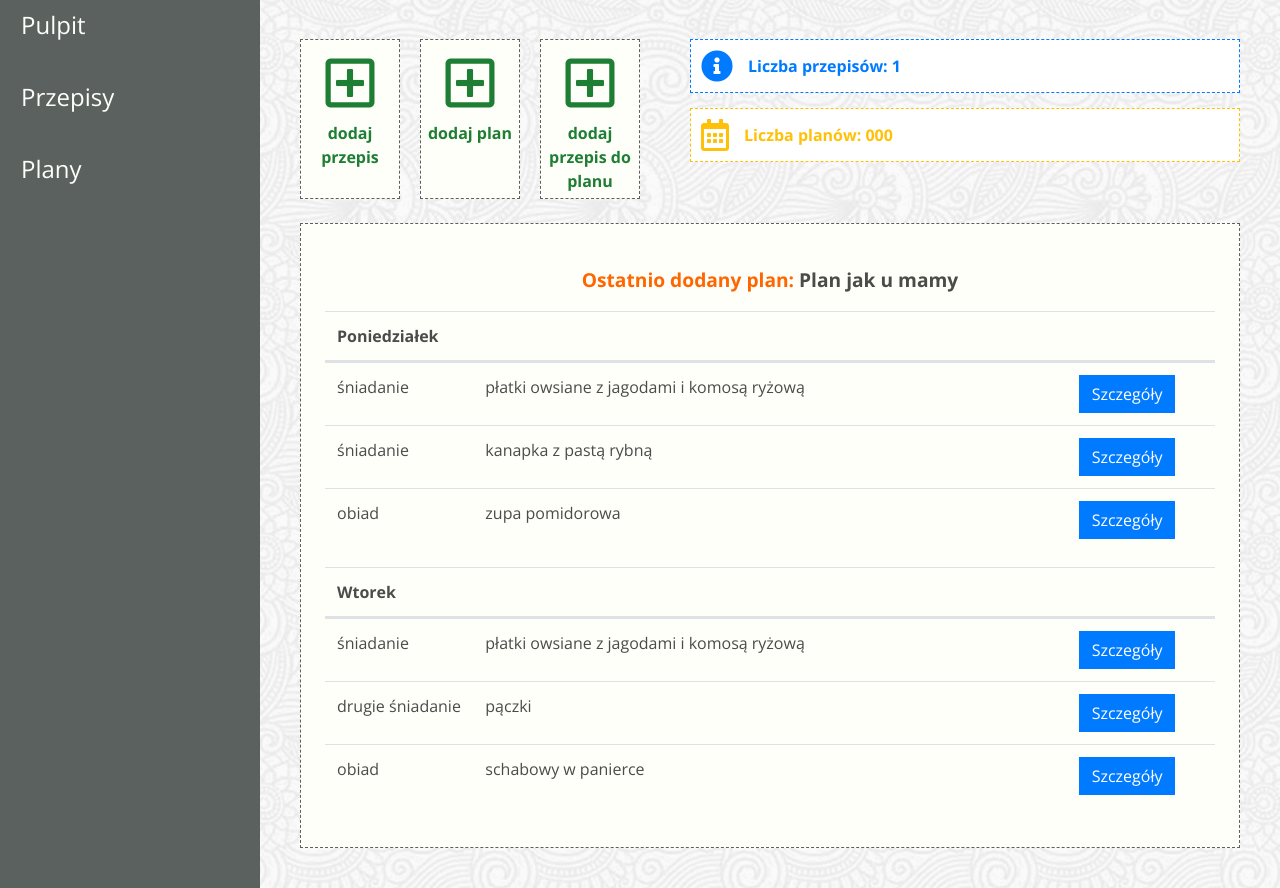
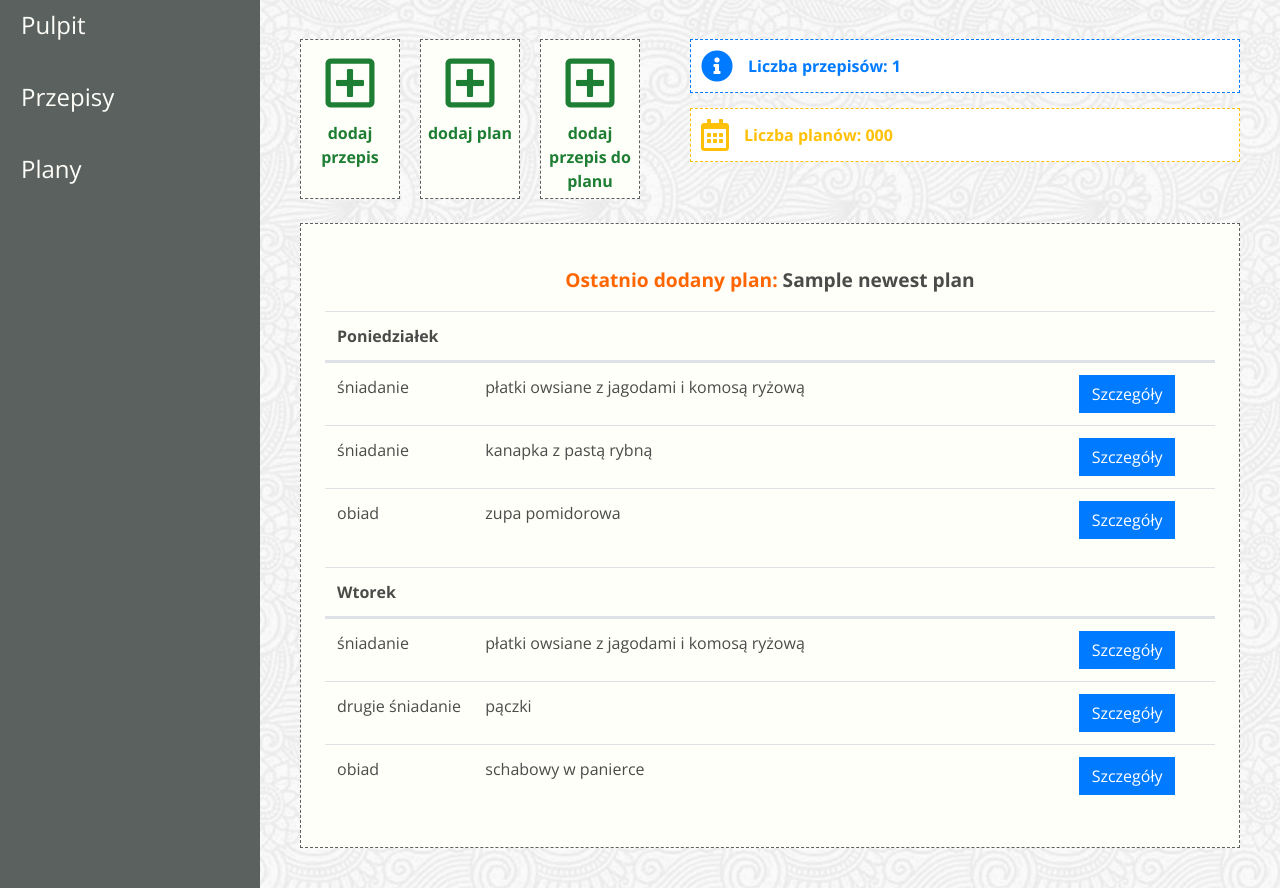
Before and after one commit to PiotrFiedoruk/food_app, a Django app: template jedzonko/templates/dashboard.html in a window 1280 px wide. Shown: the part 85-973 px from the top of the page. Run offline with Django 3.2, Linux system fonts and the light colour scheme; the template is opened without the code that fills it: most values are stand-ins (such as "Sample title", 1, 10 or a date in 2020); some libraries are stand-ins or nearby versions; some web fonts are replaced.

Commit message:
sending latest plan

```diff
--- a/jedzonko/templates/dashboard.html
+++ b/jedzonko/templates/dashboard.html
@@ -36,7 +36,7 @@
                 </div>
                 <div class="m-4 p-4 border-dashed">
                     <h2 class="dashboard-content-title">
-                        <span>Ostatnio dodany plan:</span> Plan jak u mamy
+                        <span>Ostatnio dodany plan:</span> {{ newest_plan.name }}
                     </h2>
                     <table class="table">
                         <thead>
--- a/jedzonko/views.py
+++ b/jedzonko/views.py
@@ -17,8 +17,11 @@ class IndexView(View):
 class MainView(View):
 
     def get(self, request):
+        plans_sorted = Plan.objects.all().order_by("-created")
+        print(plans_sorted)
         ctx = {
-            'number_of_plans': Plan.objects.count()
+            'number_of_plans': Plan.objects.count(),
+            'newest_plan': plans_sorted[0]
         }
         return render(request, 'dashboard.html', ctx)
 
```
